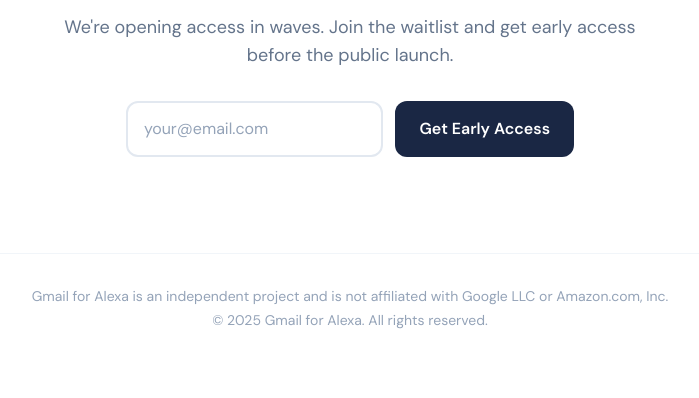
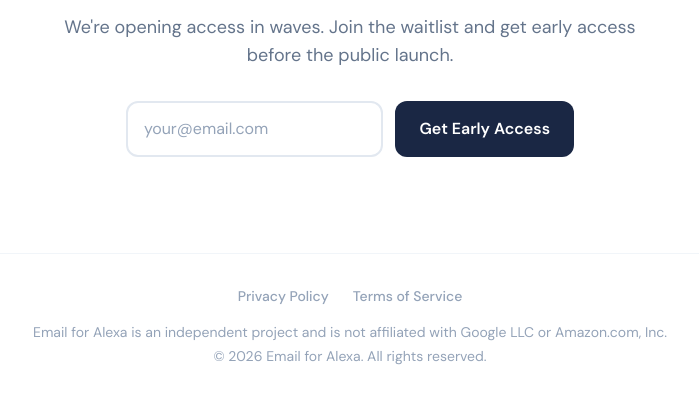
Before and after one commit to IsaaMaster/StudentOS-HomePage, a FastAPI app: page / in a window 1280 px wide. Shown: the part 1807-2205 px from the top of the page, without its empty margins (290-989 px from the left). Before the commit the page ends 2136 px from the top, so only its background shows below. Run offline with FastAPI, Linux system fonts and the light colour scheme; some libraries are stand-ins or nearby versions.

Commit message:
Update footer with privacy policy and terms of service links

```diff
--- a/templates/index.html
+++ b/templates/index.html
@@ -279,8 +279,12 @@
 
   <!-- ─── FOOTER ───────────────────────────────────────── -->
   <footer class="border-t border-slate-100 py-8 text-center text-sm text-slate-400">
-    <p>Gmail for Alexa is an independent project and is not affiliated with Google LLC or Amazon.com, Inc.</p>
-    <p class="mt-1">© 2025 Gmail for Alexa. All rights reserved.</p>
+    <div class="flex justify-center gap-6 mb-4 font-medium">
+      <a href="/privacy" class="hover:text-[var(--amber)] transition-colors">Privacy Policy</a>
+      <a href="/terms" class="hover:text-[var(--amber)] transition-colors">Terms of Service</a>
+    </div>
+    <p>Email for Alexa is an independent project and is not affiliated with Google LLC or Amazon.com, Inc.</p>
+    <p class="mt-1">© 2026 Email for Alexa. All rights reserved.</p>
   </footer>
 
   <!-- ─── JS ──────────────────────────────────────────── -->
```
